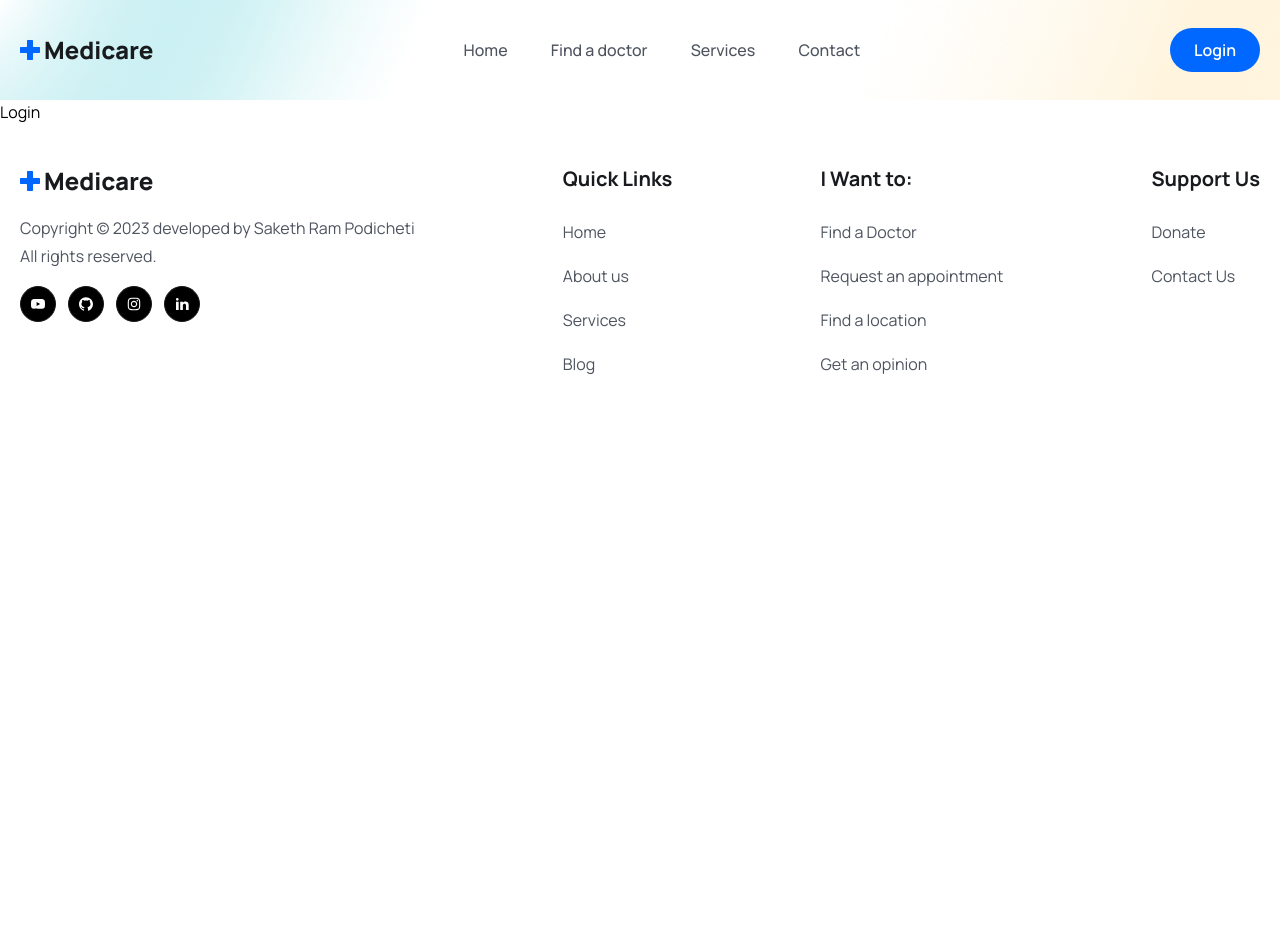
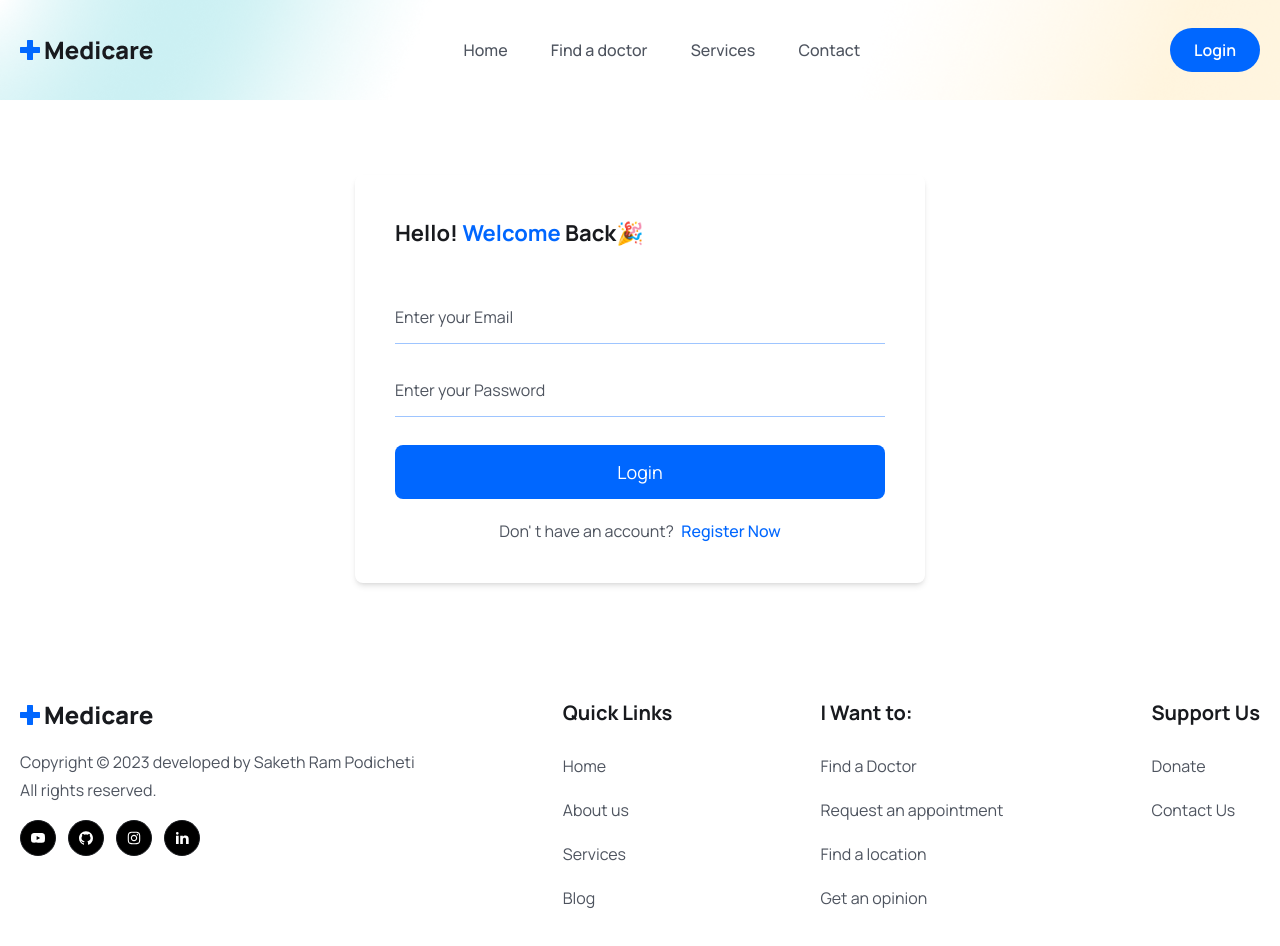
Before and after one commit to sakethram113/MedPro-Enhancing-Patient-Care, a React (Vite) app in the folder Frontend/: page /login in a window 1280 px wide. Shown: the top 946 px of the page. Before the commit the page ends 800 px from the top, so only its background shows below. Built offline with nearby package versions, Linux system fonts and the light colour scheme.

Commit message:
setting up the login page

```diff
--- a/Frontend/src/pages/Doctors/Doctorsdetails.jsx
+++ b/Frontend/src/pages/Doctors/Doctorsdetails.jsx
@@ -3,6 +3,7 @@
 import starIcon from '../../assets/images/Star.png';
 import DoctorsAbout from './DoctorsAbout';
 import Feedback from './Feedback';
+import SidePanel from './SidePanel';
 
 const Doctorsdetails = () => {
 
@@ -59,7 +60,9 @@
           </div>
 
 
-          <div></div>
+          <div>
+            <SidePanel/>
+          </div>
 
         </div>
       </div>
--- a/Frontend/src/pages/Doctors/FeedbackForm.jsx
+++ b/Frontend/src/pages/Doctors/FeedbackForm.jsx
@@ -5,14 +5,20 @@
 
     const [rating,setRating] = useState(0);
     const [hover,setHover] = useState(0);
-  return <form action="">
+    const [reviewtext,setReviewText] = useState("");
+
+    const handleSubmitReview = async e =>{
+        e.preventDefault();
+    }
+  return (
+    <form action="">
     <div>
         <h3 className='text-headingColor text-[16px] leading-6 font-semibold mb-4'>
-            How would you rate this experience?
+            How would you rate this experience?*
         </h3>
 
         <div>
-            {[...Array(5).keys()].map((_,index) => {
+            {[...Array(5).keys()].map(( _ , index) => {
                 index += 1;
 
                 return (
@@ -27,12 +33,10 @@
                      onClick={()=>setRating(index)}
                      onMouseEnter={()=>setHover(index)}
                      onMouseLeave={()=>setHover(rating)}
-                    onDoubleClick={
-                        ()=>{
+                     onDoubleClick={()=>{
                             setHover(0);
                             setRating(0);
-                        }
-                    }
+                        }}
                     >
                         <span>
                             <AiFillStar/>
@@ -42,7 +46,20 @@
             })}
         </div>
     </div>
+
+
+    <div className='mt-[30px]'>
+      <h3 className='text-headingColor text-[16px] leading-6 font-semibold mb-4 mt-0'>
+        Share your feedback and suggestions*
+      </h3>
+
+      <textarea className='border border-solid border-[#0066ff34] focus:outline outline-primaryColor w-full px-4 py-3 rounded-md' rows="5" placeholder='Write your Feedback here'
+      onClick={(e)=>setReviewText(e.target.value)}></textarea>
+    </div>
+
+    <button className='btn' onClick={handleSubmitReview} type='submit'>Submit Feedback</button>
   </form>
+  )
 }
 
 export default FeedbackForm
--- /dev/null
+++ b/Frontend/src/pages/Doctors/SidePanel.jsx
@@ -0,0 +1,51 @@
+const SidePanel = () => {
+  return (
+    <div className='shadow-panelShadow p-3 lg:p-5 rounded-md'>
+        <div className='flex items-center justify-between'>
+            <p className='text__para mt-0 font-semibold'>Ticket Price</p>
+            <span className='text-[16px] leading-7 lg:text-[22px] lg:leading-8 text-headingColor font-bold'>
+                1200/-
+            </span>
+        </div>
+
+
+        <div className='mt-[30px]'>
+            <p className='text__para mt-0 font-semibold text-headingColor'>
+                Available Time Slots:
+            </p>
+
+            <ul className='mt-3'>
+                <li className='flex items-center justify-between mb-2'>
+                    <p className='text-[15px] leading-6 text-textColor font-semibold'>
+                        Sunday
+                    </p>
+                    <p className='text-[15px] leading-6 text-textColor font-semibold'>
+                        4:00 PM - 9:00 PM
+                    </p>
+                </li>
+                <li className='flex items-center justify-between mb-2'>
+                    <p className='text-[15px] leading-6 text-textColor font-semibold'>
+                        Tuesday
+                    </p>
+                    <p className='text-[15px] leading-6 text-textColor font-semibold'>
+                        3:00 PM - 8:00 PM
+                    </p>
+                </li>
+                <li className='flex items-center justify-between mb-2'>
+                    <p className='text-[15px] leading-6 text-textColor font-semibold'>
+                        Wednesday
+                    </p>
+                    <p className='text-[15px] leading-6 text-textColor font-semibold'>
+                        3:00 PM - 8:00 PM
+                    </p>
+                </li>
+            </ul>
+        </div>
+
+
+        <button className='btn px-2 w-full rounded-md'>Book Appointment</button>
+    </div>
+  )
+}
+
+export default SidePanel
--- a/Frontend/src/pages/Login.jsx
+++ b/Frontend/src/pages/Login.jsx
@@ -1,8 +1,61 @@
-import React from 'react'
+import { useState } from "react";
+import { Link } from "react-router-dom";
 
 const Login = () => {
+
+  const [formData, setFormData] = useState({
+    email:'',
+    password:'',
+  })
+
+  const handleSubmitChange = e=>{
+    setFormData({...formData, [e.target.name]: e.target.value})
+  }
+
+
   return (
-    <div>Login</div>
+    <section className="px-5 lg:px-0">
+       <div className="w-full max-w-[570px] mx-auto rounded-lg shadow-md md:p-10">
+        <h3 className="text-headingColor text-[22px] leading-9 font-bold mb-10">
+          Hello! <span className="text-primaryColor">Welcome</span> Back🎉
+        </h3>
+
+        <form className="py-4 md:py-0">
+          <div className="mb-5">
+            <input
+            type="email"
+            placeholder="Enter your Email"
+            name="email"
+            value={formData.email}
+            onChange={handleSubmitChange}
+            className="w-full  py-3 border-b border-solid border-[#0066ff61] focus:outline-none focus:border-b-primaryColor text-[16px] leading-7 text-headingColor placeholder:text-textColor  cursor-pointer"
+            required />
+          </div>
+
+          <div className="mb-5">
+            <input
+            type="password"
+            placeholder="Enter your Password"
+            name="password"
+            value={formData.password}
+            onChange={handleSubmitChange}
+            className="w-full  py-3 border-b border-solid border-[#0066ff61] focus:outline-none focus:border-b-primaryColor text-[16px] leading-7 text-headingColor placeholder:text-textColor  cursor-pointer"
+            required
+            />
+          </div>
+
+          <div className="mt-7">
+            <button type="submit" className="w-full bg-primaryColor text-white text-[18px] leading-[30px] rounded-lg px-4 py-3">
+              Login
+            </button>
+          </div>
+
+          <p className="mt-5 text-textColor text-center">
+            Don&apos; t have an account? <Link to='/register' className='text-primaryColor font-medium ml-1'>Register Now</Link>
+          </p>
+        </form>
+       </div>
+    </section>
   )
 }
 
```
Lines whose indentation alone changed are shown as unchanged.
